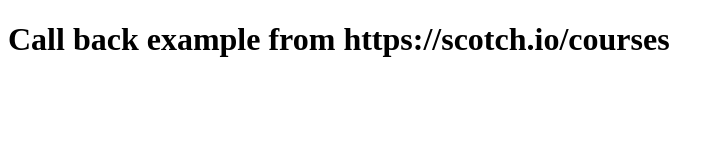
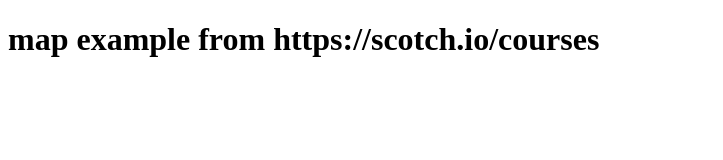
Before and after one commit to Yoimer/callback-functions-js, a plain HTML site: page index.html in a window 1280 px wide. Shown: the whole page, without its empty margins (0-723 px from the left). Drawn offline with Linux system fonts and the light colour scheme.

Commit message:
added map explanation

```diff
--- a/index.html
+++ b/index.html
@@ -2,11 +2,11 @@
 <html>
 <head>
     <!-- <title>Call Back in JS</title> -->
-    <title>Call back example from https://scotch.io/courses</title>
+    <title>map example from https://scotch.io/courses</title>
 </head>
 <body>
     <!-- <h1>Call Back Functions</h1> -->
-    <h1>Call back example from https://scotch.io/courses</h1>
+    <h1>map example from https://scotch.io/courses</h1>
     <script src="script.js"></script>
 </body>
 </html>
```
Also changed, not shown: script.js (+62 -2 lines).
